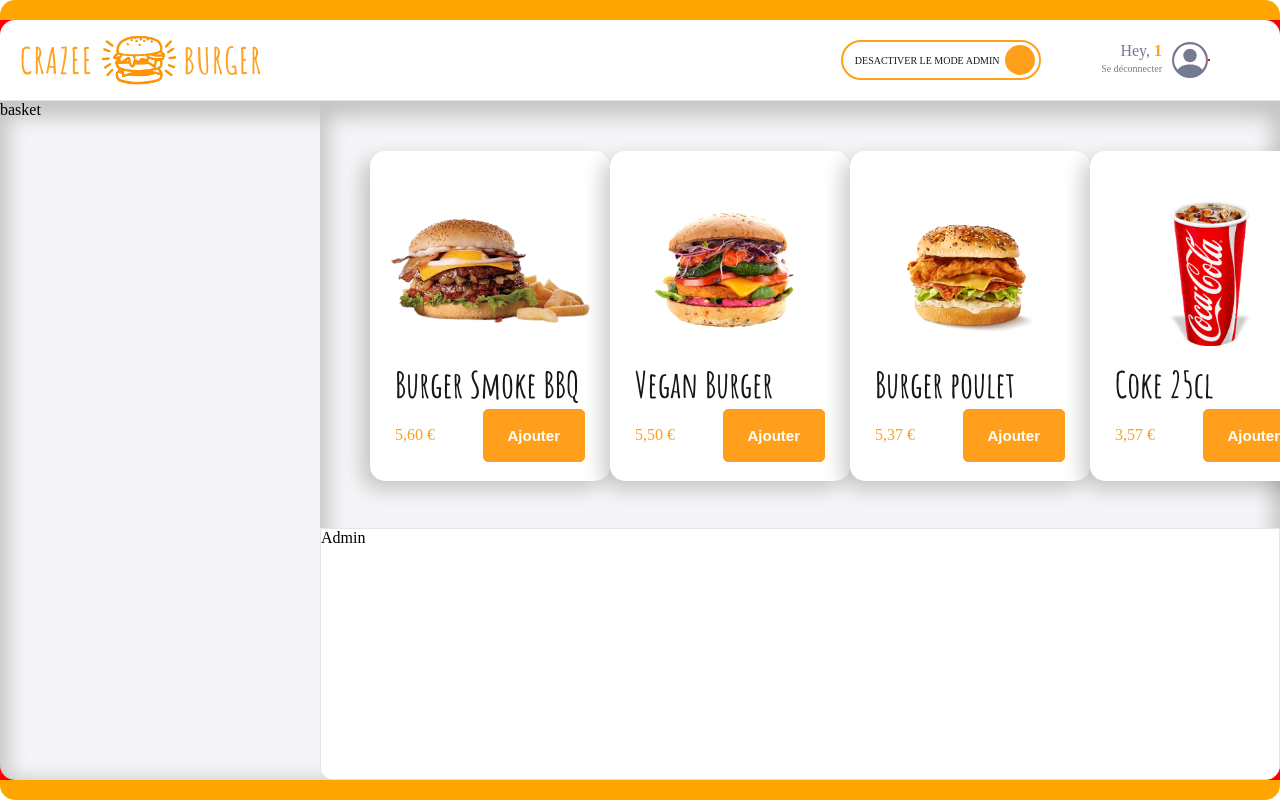
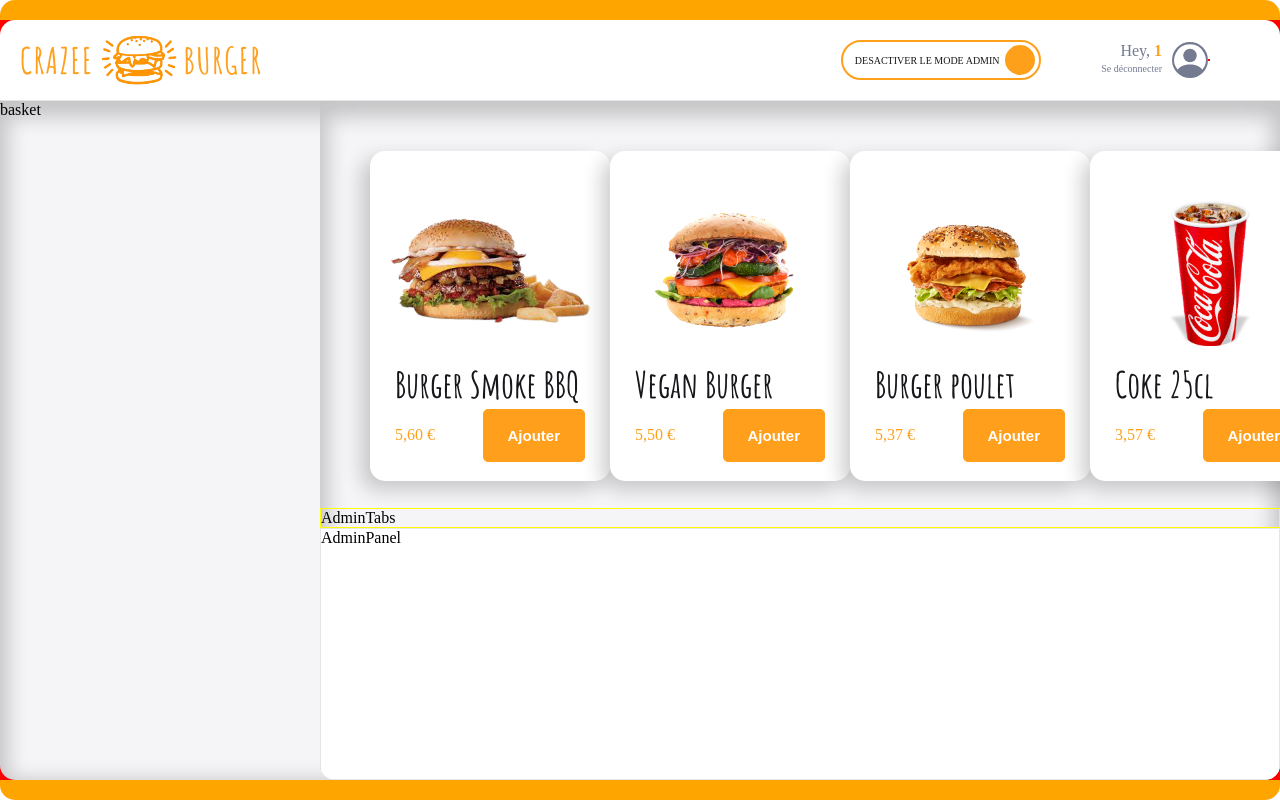
Before and after one commit to MebouoVanne/crazee-burger, a React (Create React App) app: page /orderpage/1 in a window 1280 px wide. Built offline with nearby package versions, Linux system fonts and the light colour scheme; grey boxes are pictures that could not be loaded.

Commit message:
✨ F07:Admin>add adminTabs and adminPanel

```diff
--- a/src/components/order/Main/Admin/Admin.js
+++ b/src/components/order/Main/Admin/Admin.js
@@ -1,22 +1,22 @@
 import React from 'react'
 import styled from "styled-components";
 import { theme } from '../../../../theme';
+import AdminPanel from './AdminPanel';
+import AdminTabs from './AdminTabs';
 
 export default function Admin() {
   return (
     <AdminStyle >
-        Admin
+        <AdminTabs/>
+        <AdminPanel/>
     </AdminStyle>
   )
 }
 
 const AdminStyle = styled.div`
-    height: 250px;
     position: absolute;
     bottom:0;
     left: 0;
     right: 0;
-    background: ${theme.colors.white};
-    border: 1px solid ${theme.colors.greyLight};
-    box-shadow: ${theme.shadows.subtleF07};
+
 `;
--- /dev/null
+++ b/src/components/order/Main/Admin/AdminPanel.js
@@ -0,0 +1,18 @@
+import React from 'react'
+import styled from 'styled-components';
+import { theme } from '../../../../theme';
+
+export default function AdminPanel() {
+  return (
+    <AdminPanelStyled>
+        AdminPanel
+    </AdminPanelStyled>
+  )
+}
+const AdminPanelStyled = styled.div`
+  border: 2px solid red;
+  height: 250px;
+  background: ${theme.colors.white};
+  border: 1px solid ${theme.colors.greyLight};
+  box-shadow: ${theme.shadows.subtleF07};
+`;
--- /dev/null
+++ b/src/components/order/Main/Admin/AdminTabs.js
@@ -0,0 +1,13 @@
+import React from 'react'
+import styled from 'styled-components';
+
+export default function AdminTabs() {
+  return (
+    <AdminTabsStyled>
+        AdminTabs
+    </AdminTabsStyled>
+  )
+}
+const AdminTabsStyled = styled.div`
+  border:1px solid yellow;
+`;
```
